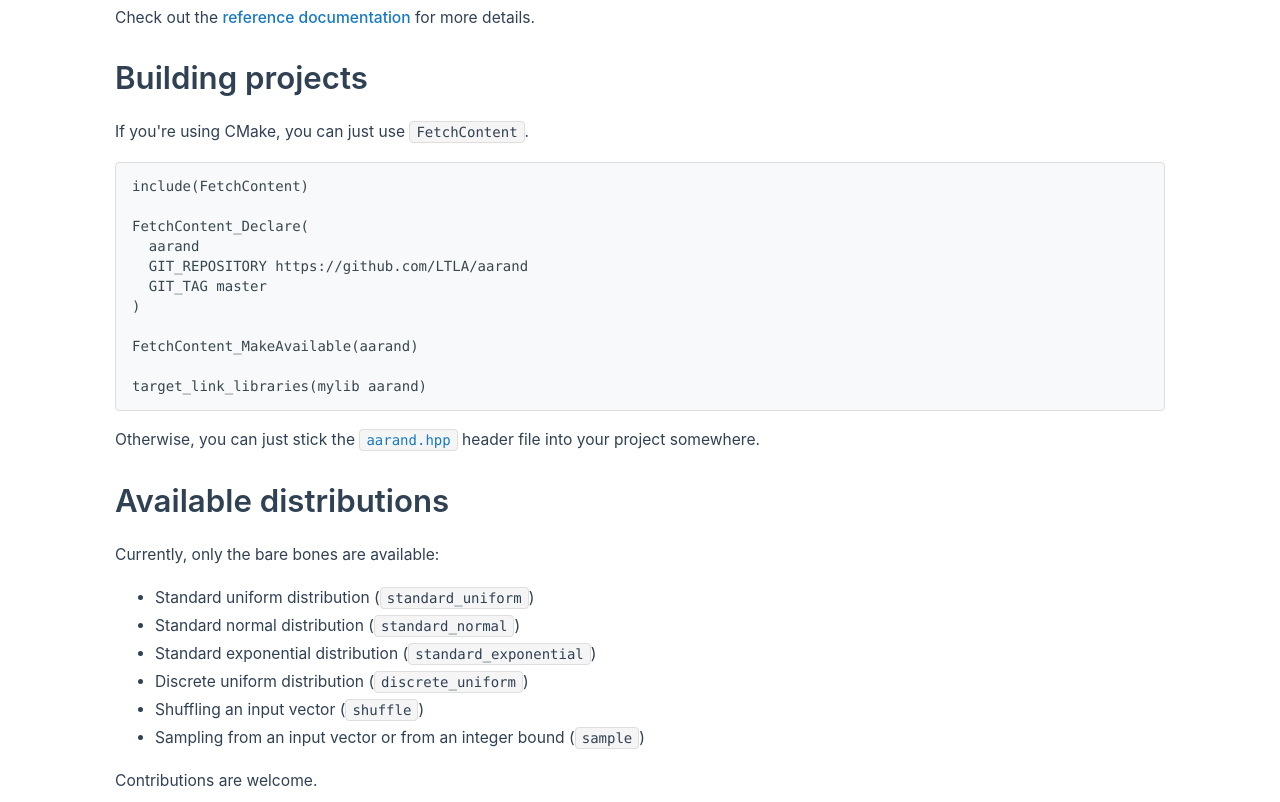
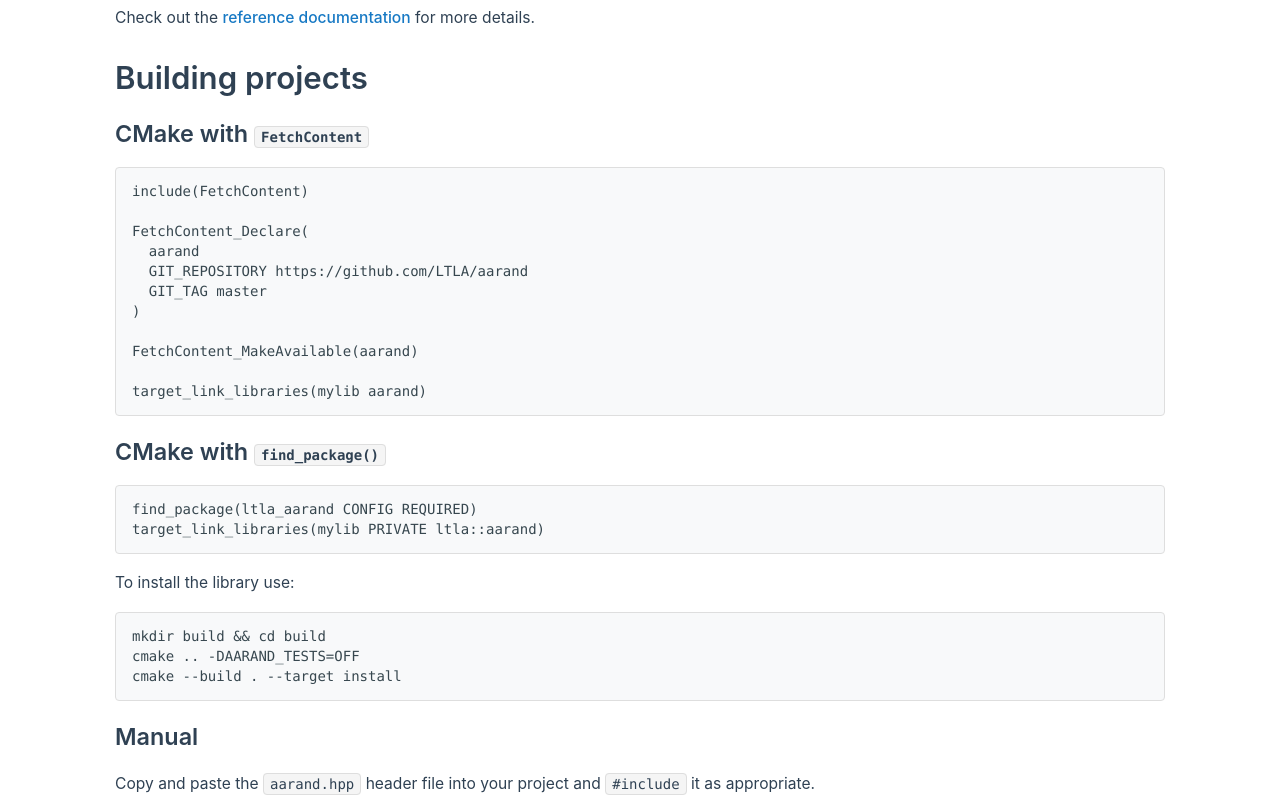
Before and after one commit to LTLA/aarand, a plain HTML site: page docs/index.html in a window 1280 px wide. Shown: the part 1100-1902 px from the top of the page. Drawn offline with Linux system fonts and the light colour scheme.

Commit message:
Deploying to gh-pages from @ LTLA/aarand@2e8980b317d54d4a079ca4d7a290474305a174c5 🚀

```diff
--- a/docs/index.html
+++ b/docs/index.html
@@ -95,7 +95,7 @@ $(function() {
 <div class="ttc" id="aaarand_8hpp_html"><div class="ttname"><a href="aarand_8hpp.html">aarand.hpp</a></div><div class="ttdoc">Collection of random distribution functions.</div></div>
 </div><!-- fragment --><p>Check out the <a href="https://ltla.github.io/aarand">reference documentation</a> for more details.</p>
 <h1>Building projects</h1>
-<p>If you're using CMake, you can just use <code>FetchContent</code>.</p>
+<h2>CMake with <code>FetchContent</code></h2>
 <div class="fragment"><div class="line">include(FetchContent)</div>
 <div class="line"> </div>
 <div class="line">FetchContent_Declare(</div>
@@ -107,7 +107,15 @@ $(function() {
 <div class="line">FetchContent_MakeAvailable(aarand)</div>
 <div class="line"> </div>
 <div class="line">target_link_libraries(mylib aarand)</div>
-</div><!-- fragment --><p>Otherwise, you can just stick the <code><a class="el" href="aarand_8hpp.html" title="Collection of random distribution functions.">aarand.hpp</a></code> header file into your project somewhere.</p>
+</div><!-- fragment --><h2>CMake with <code>find_package()</code></h2>
+<div class="fragment"><div class="line">find_package(ltla_aarand CONFIG REQUIRED)</div>
+<div class="line">target_link_libraries(mylib PRIVATE ltla::aarand)</div>
+</div><!-- fragment --><p>To install the library use:</p>
+<div class="fragment"><div class="line">mkdir build &amp;&amp; cd build</div>
+<div class="line">cmake .. -DAARAND_TESTS=OFF</div>
+<div class="line">cmake --build . --target install</div>
+</div><!-- fragment --><h2>Manual</h2>
+<p>Copy and paste the <a href="include/aarand/aarand.hpp"><code>aarand.hpp</code></a> header file into your project and <code>#include</code> it as appropriate.</p>
 <h1>Available distributions</h1>
 <p>Currently, only the bare bones are available:</p>
 <ul>
```
